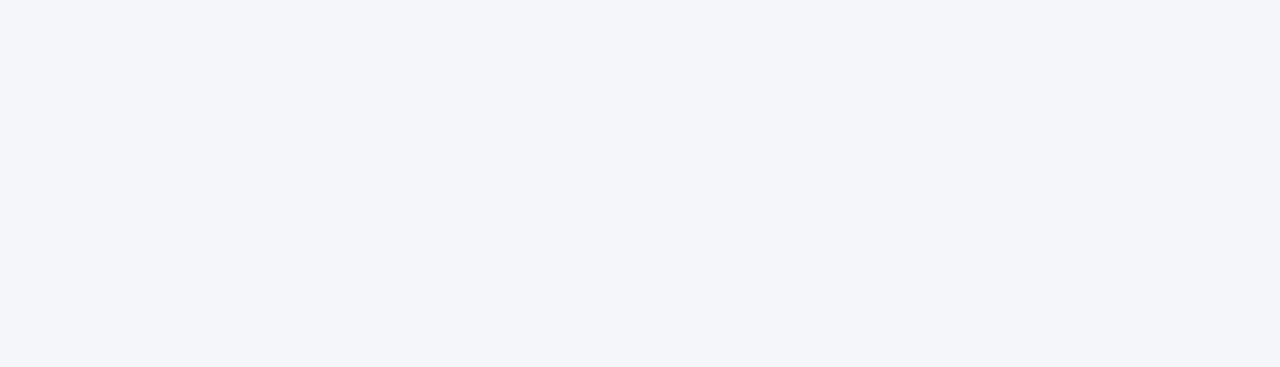
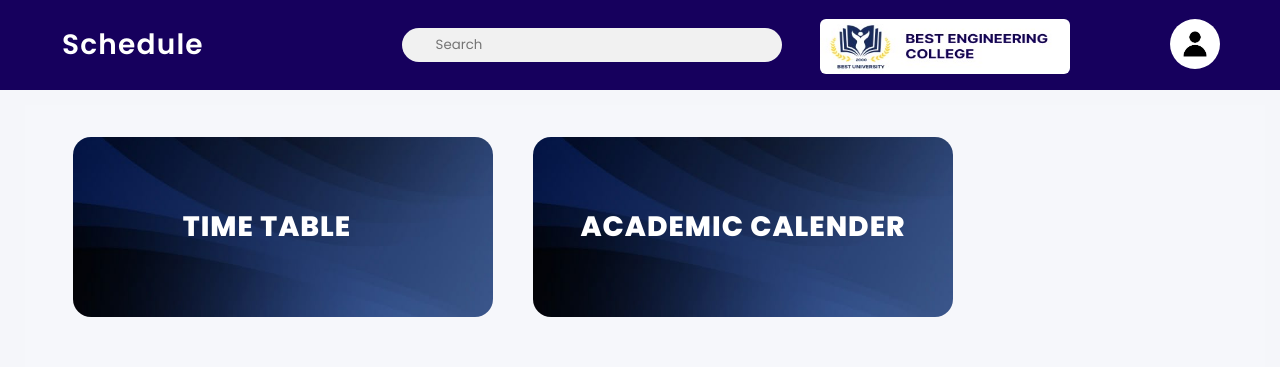
Before and after one commit to University-Management-Portal/Front_end, a React (Vite) app in the folder ums/: page /student-schedule in a window 1280 px wide. Before the commit this address had no page. Shown: the top 367 px of the page. Built offline with nearby package versions, Linux system fonts and the light colour scheme; some icons are missing.

Commit message:
student schedule added

```diff
--- a/ums/src/Components/Student/StudentAttendance.css
+++ b/ums/src/Components/Student/StudentAttendance.css
@@ -60,13 +60,19 @@
 .overall-label {
   font-size: 16px;
   font-weight: 600;
-  color: #666;
+  color: #000000;
 }
 
-.overall-value {
+.overall-value-high {
   font-size: 44px;
   font-weight: 800;
-  color: #16005d;
+  color: #1e7e34;
+}
+
+.overall-value-low {
+  font-size: 44px;
+  font-weight: 800;
+  color: #d32f2f;
 }
 
 
--- a/ums/src/Components/Student/StudentAttendance.jsx
+++ b/ums/src/Components/Student/StudentAttendance.jsx
@@ -28,7 +28,7 @@ function StudentAttendance() {
 
                     <div className="overall-attendance-card">
                         <p className="overall-label">Overall Attendance</p>
-                        <p className="overall-value">{OverallAttendance}%</p>
+                        <p className={`overall-value-${OverallAttendance < 75 ? "low" :"high"}`}>{OverallAttendance}%</p>
                     </div>
 
                     <div className='attendance-rules'>
--- a/ums/src/Components/Student/StudentCourses.css
+++ b/ums/src/Components/Student/StudentCourses.css
@@ -1,7 +1,7 @@
 /* PAGE */
 .course-page {
   padding: 40px;
-  min-height: calc(100vh - 90px);
+  min-height: calc(100vh - 80px);
   background: #f6f7fb;
 }
 
@@ -69,7 +69,7 @@
 }
 
 .course-header p {
-  font-size: 24px;     /* 👈 bigger text */
+  font-size: 24px;
   font-weight: 700;
   margin: 0;
 }
--- a/ums/src/Components/Student/StudentExam.jsx
+++ b/ums/src/Components/Student/StudentExam.jsx
@@ -30,7 +30,7 @@ function StudentExam() {
             <button className={activeTab === "rules" ? "activeTab" : ""} onClick={()=>{setActiveTAb("rules")}} >Rules & Regulation</button>
             <button className={activeTab === "schedule" ? "activeTab" : ""} onClick={()=>{setActiveTAb("schedule")}}>Exam Schedule</button>
             <button className={activeTab === "result" ? "activeTab" : ""} onClick={()=>{setActiveTAb("result")}}>Result</button>
-            <button className={activeTab === "fee" ? "activeTab" : ""} onClick={()=>{setActiveTAb("fee")}}>Exam Fee Detials</button>
+            <button className={activeTab === "fee" ? "activeTab" : ""} onClick={()=>{setActiveTAb("fee")}}>Exam Fee Details</button>
         </div>
         <div className='exam-right'>
             {activeTab === "rules" && (
--- a/ums/src/Components/Student/StudentNavCourse.css
+++ b/ums/src/Components/Student/StudentNavCourse.css
@@ -1,14 +1,7 @@
 .course-nav-page {
-  min-height: calc(80vh - 120px); /* header + footer */
+  min-height: calc(80vh - 120px);
   padding: 32px 48px;
   background: #f6f7fb;
-}
-
-/* breadcrumb */
-.course-nav-page > p {
-  font-size: 18px;
-  color: #000000;
-  margin-bottom: 24px;
 }
 
 .courses a,.mark a{
--- /dev/null
+++ b/ums/src/Components/Student/StudentSchedule.css
@@ -0,0 +1,56 @@
+.schedule {
+    min-height: calc(80vh - 120px);
+    padding: 32px 48px;
+    background: #f6f7fb;
+}
+
+.tt a , .ac a {
+    text-decoration:solid;
+    color: inherit;
+}
+
+.tt,.ac {
+  display: inline-flex;
+  align-items: center;
+
+  width: 420px;
+  height: 180px;
+
+  border-radius: 18px;
+  cursor: pointer;
+
+  font-size: 28px;
+  font-weight:800;
+  letter-spacing: 1px;
+
+  transition: transform 0.25s ease, box-shadow 0.25s ease;
+
+  color: #ffffff;
+  margin-right: 40px;
+}
+
+.tt {
+  justify-content:center;
+  padding-right: 32px;
+
+  background:url("/commen.jpg");
+  background-size: cover;
+  background-position: center;
+  background-repeat: no-repeat;
+}
+
+.ac {
+  justify-content:center;
+
+  background:url("/commen.jpg");
+  background-size: cover;
+  background-position: center;
+  background-repeat: no-repeat;
+
+}
+
+.ac:hover,
+.tt:hover {
+    transform: translateY(-6px);
+    box-shadow: 0 12px 26px rgba(0, 0, 0, 0.18);
+}
--- /dev/null
+++ b/ums/src/Components/Student/StudentSchedule.jsx
@@ -0,0 +1,20 @@
+import React from 'react'
+import './StudentSchedule.css'
+function StudentSchedule() {
+  return (
+    <div className='schedule'>
+        <a href='/uploads/timetable.pdf' target='_blank' rel= "noopener noreferrer">
+            <div className='tt'>
+                TIME TABLE
+            </div>
+        </a>
+        <a href='/uploads/academic_calendar.pdf' target='_blank' rel= "noopener noreferrer">
+            <div className='ac'>
+                ACADEMIC CALENDER
+            </div>
+        </a>
+    </div>
+  )
+}
+
+export default StudentSchedule
--- a/ums/src/Layout&Route/Routing.jsx
+++ b/ums/src/Layout&Route/Routing.jsx
@@ -26,6 +26,7 @@ import ResultPage from '../Components/Common/ResultPage.jsx'
 import StudentProfile from '../Components/Student/StudentProfile.jsx'
 import StudentExam from '../Components/Student/StudentExam.jsx'
 import StudentAttendance from '../Components/Student/StudentAttendance.jsx'
+import StudentSchedule from '../Components/Student/StudentSchedule.jsx'
 
 
 function Routing() {
@@ -63,6 +64,7 @@ function Routing() {
           <Route path='/student-courses/:courseName/materials/:folderId' element={<StudentMaterialDetial/>}/>
           <Route path='/student-examination' element={<StudentExam/>}/>
           <Route path='/student-attendance' element={<StudentAttendance/>}/>
+          <Route path='/student-schedule' element={<StudentSchedule/>}/>
         </Route>
 
         <Route element={<Layout/>}>
```
